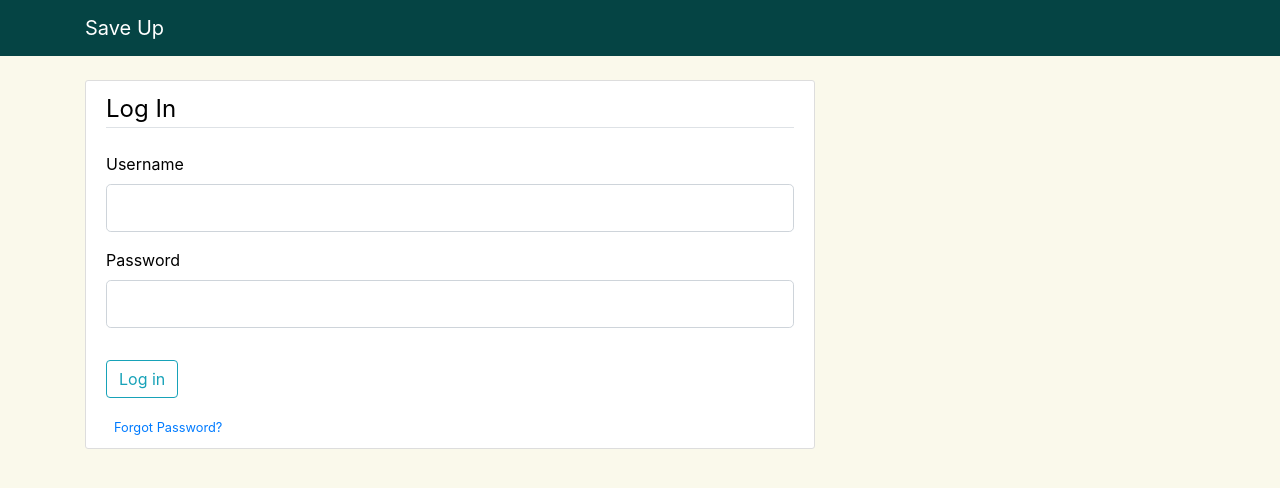
After one commit to albinvinoy/SaveUp, a Flask app: page /login in a window 1280 px wide. The commit adds this page. Shown: the top 488 px of the page. Run offline with Flask 2, Linux system fonts and the light colour scheme; some libraries are stand-ins or nearby versions.

Commit message:
added forms, working on templates

```diff
--- a/budgetTracking/__init__.py
+++ b/budgetTracking/__init__.py
@@ -1,7 +1,9 @@
 from flask import Flask
 from flask_sqlalchemy import SQLAlchemy
+from flask_migrate import Migrate
+
+
 import os
-from flask_migrate import Migrate
 basedir = os.path.abspath(os.path.dirname(__file__))
 from datetime import datetime
 
--- /dev/null
+++ b/budgetTracking/forms.py
@@ -0,0 +1,31 @@
+from flask_wtf import FlaskForm
+from flask_wtf.file import FileField, FileAllowed
+from wtforms import StringField, PasswordField, SubmitField, BooleanField
+from wtforms.validators import DataRequired, Length, Email, EqualTo, ValidationError
+from budgetTracking.models import User
+
+class RegisterForm(FlaskForm):
+    username = StringField('Username', validators=[DataRequired(), Length(min=2, max=20)])
+    # email = StringField('Email', validators=[DataRequired(), Email()])
+    password = PasswordField('Password', validators=[DataRequired()])
+    confirmPassword = PasswordField('Confirm Password', validators=[DataRequired(), EqualTo('password')])
+
+    submit = SubmitField('Sign Up')
+
+    def validate_username(self, username):
+        user = User.query.filter_by(username=username.data).first()
+        if user:
+            raise ValidationError("Username is already taken")
+
+
+class LoginForm(FlaskForm):
+
+    username = StringField("Username", validators=[DataRequired()])
+    password = PasswordField('Password', validators=[DataRequired()])
+
+    submit = SubmitField('Log in')
+
+    def validate_username(self, username):
+        user = User.query.filter_by(username=username.data).first()
+        if not user:
+            raise ValidationError("Error Logging in")
--- a/budgetTracking/models.py
+++ b/budgetTracking/models.py
@@ -7,7 +7,7 @@ class User(db.Model):
     id = db.Column(db.Integer, primary_key=True)
     username = db.Column(db.String(20), unique=True, nullable=False)
     password = db.Column(db.String(60), nullable=False)
-    email = db.Column(db.String(120), unique=True, nullable=False)
+    # email = db.Column(db.String(120), unique=True, nullable=False)
     profilePicture = db.Column(db.String(20), nullable=False, default='default.jpg')
     incomes = db.relationship('Income', backref='user')
     expenses = db.relationship('Expense', backref='user')
@@ -20,7 +20,7 @@ class Expense(db.Model):
     # Table that shows expense of the user
     id = db.Column(db.Integer, primary_key=True)
     amount = db.Column(db.Integer, nullable=False)
-    datePosted = db.Column(db.DateTime, nullable=False)
+    datePosted = db.Column(db.DateTime, nullable=False, default=datetime.utcnow)
     #connect this to user
     user_id = db.Column(db.Integer, db.ForeignKey('user.id'), nullable=False)
 
@@ -31,7 +31,7 @@ class Income(db.Model):
     # Table that shows income of the user
     id = db.Column(db.Integer, primary_key=True)
     amount = db.Column(db.Integer, nullable=False)
-    postedDate = db.Column(db.DateTime, nullable=False)
+    postedDate = db.Column(db.DateTime, nullable=False, default=datetime.utcnow)
     #connect this to user
     user_id = db.Column(db.Integer, db.ForeignKey('user.id'), nullable=False)
 
--- a/budgetTracking/routes.py
+++ b/budgetTracking/routes.py
@@ -1,7 +1,13 @@
-from flask import render_template
+from flask import render_template, url_for
 from budgetTracking import app, db
+from budgetTracking.forms import RegisterForm, LoginForm
 
 @app.route("/")
 @app.route("/welcome")
 def home():
     return render_template('welcome.html')
+
+@app.route('/login')
+def login():
+    form = LoginForm()
+    return render_template("login.html", form=form)
--- /dev/null
+++ b/budgetTracking/static/main.css
@@ -0,0 +1,80 @@
+body {
+  background: #faf9eb;
+  color: #000000;
+  margin-top: 5rem;
+}
+
+h1, h2, h3, h4, h5, h6 {
+  color: #444444;
+}
+
+.bg-steel {
+  background-color: rgb(5, 68, 68);
+}
+
+.site-header .navbar-nav .nav-link .navbar-brand{
+  color: #000000;
+}
+
+.site-header .navbar-nav .nav-link:hover {
+  color: #0e0ae2;
+}
+
+.site-header .navbar-nav .nav-link.active {
+  font-weight: 500;
+}
+
+.content-section {
+  background: #ffffff;
+  padding: 10px 20px;
+  border: 1px solid #dddddd;
+  border-radius: 3px;
+  margin-bottom: 20px;
+}
+
+.article-title {
+  color: #444444;
+}
+
+a.article-title:hover {
+  color: #428bca;
+  text-decoration: none;
+}
+
+.article-content {
+  white-space: pre-line;
+}
+
+.article-img {
+  height: 65px;
+  width: 65px;
+  margin-right: 16px;
+}
+
+.article-metadata {
+  padding-bottom: 1px;
+  margin-bottom: 4px;
+  border-bottom: 1px solid #e3e3e3
+}
+
+.article-metadata a:hover {
+  color: #333;
+  text-decoration: none;
+}
+
+.article-svg {
+  width: 25px;
+  height: 25px;
+  vertical-align: middle;
+}
+
+.account-img {
+  height: 125px;
+  width: 125px;
+  margin-right: 20px;
+  margin-bottom: 16px;
+}
+
+.account-heading {
+  font-size: 2.5rem;
+}
--- /dev/null
+++ b/budgetTracking/templates/layout.html
@@ -0,0 +1,48 @@
+<!DOCTYPE html>
+<html>
+<head>
+    <!-- Required meta tags -->
+    <meta charset="utf-8">
+    <meta name="viewport" content="width=device-width, initial-scale=1, shrink-to-fit=no">
+
+    <!-- Bootstrap CSS -->
+    <link rel="stylesheet" href="https://maxcdn.bootstrapcdn.com/bootstrap/4.0.0/css/bootstrap.min.css" integrity="sha384-Gn5384xqQ1aoWXA+058RXPxPg6fy4IWvTNh0E263XmFcJlSAwiGgFAW/dAiS6JXm" crossorigin="anonymous">
+
+    <link rel="stylesheet" type="text/css" href="{{ url_for('static', filename='main.css') }}">
+</head>
+<body>
+    <header class="site-header">
+      <nav class="navbar navbar-expand-md navbar-dark bg-steel fixed-top">
+        <div class="container">
+          <a class="navbar-brand mr-4" href="/">Save Up</a>
+          <button class="navbar-toggler" type="button" data-toggle="collapse" data-target="#navbarToggle" aria-controls="navbarToggle" aria-expanded="false" aria-label="Toggle navigation">
+            <span class="navbar-toggler-icon"></span>
+          </button>
+          <div class="collapse navbar-collapse" id="navbarToggle">
+            <div class="navbar-nav mr-auto">
+              <!-- <a class="nav-item nav-link" href="{{ url_for('home') }}">Home</a> -->
+            </div>
+            <!-- Navbar Right Side -->
+            <div class="navbar-nav">
+
+            </div>
+          </div>
+        </div>
+      </nav>
+    </header>
+    <main role="main" class="container">
+      <div class="row">
+        <div class="col-md-8">
+          {% block content %}{% endblock %}
+        </div>
+
+      </div>
+    </main>
+
+    <!-- Optional JavaScript -->
+    <!-- jQuery first, then Popper.js, then Bootstrap JS -->
+    <script src="https://code.jquery.com/jquery-3.2.1.slim.min.js" integrity="sha384-KJ3o2DKtIkvYIK3UENzmM7KCkRr/rE9/Qpg6aAZGJwFDMVNA/GpGFF93hXpG5KkN" crossorigin="anonymous"></script>
+    <script src="https://cdnjs.cloudflare.com/ajax/libs/popper.js/1.12.9/umd/popper.min.js" integrity="sha384-ApNbgh9B+Y1QKtv3Rn7W3mgPxhU9K/ScQsAP7hUibX39j7fakFPskvXusvfa0b4Q" crossorigin="anonymous"></script>
+    <script src="https://maxcdn.bootstrapcdn.com/bootstrap/4.0.0/js/bootstrap.min.js" integrity="sha384-JZR6Spejh4U02d8jOt6vLEHfe/JQGiRRSQQxSfFWpi1MquVdAyjUar5+76PVCmYl" crossorigin="anonymous"></script>
+</body>
+</html>
--- /dev/null
+++ b/budgetTracking/templates/login.html
@@ -0,0 +1,44 @@
+{% extends "layout.html" %}
+
+{% block content %}
+
+    <div class="content-section">
+        <form method="POST" action="">
+            {{ form.hidden_tag() }}
+            <fieldset class="form-group">
+                <legend class="border-bottom mb-4">Log In</legend>
+                <div class="form-group">
+                    {{ form.username.label(class="form-control-label") }}
+                    {% if form.username.errors %}
+                    {{ form.username(class="form-control form-control-lg
+                    is-invalid") }}
+                    <div class="invalid-feedback">
+                        {% for error in form.username.errors %}
+                        <span>{{ error }}</span>
+                        {% endfor %}
+                    </div>
+                    {% else %}
+                    {{ form.username(class="form-control form-control-lg") }}
+                    {% endif %}
+                </div>
+                <div class="form-group">
+                    {{ form.password.label(class="form-control-label") }} {% if form.password.errors %} {{ form.password(class="form-control
+                    form-control-lg is-invalid") }}
+                    <div class="invalid-feedback">
+                        {% for error in form.password.errors %}
+                        <span>{{ error }}</span>
+                        {% endfor %}
+                    </div>
+                    {% else %} {{ form.password(class="form-control form-control-lg") }} {% endif %}
+                </div>
+            </fieldset>
+            <div class="form-group">
+                {{ form.submit(class="btn btn-outline-info") }}
+            </div>
+            <small class="text-muted ml-2">
+                <a href="#">Forgot Password?</a>
+            </small>
+        </form>
+    </div>
+
+{% endblock content %}
```
Also changed, not shown: budgetTracking/templates/sidelink.html (added, +13 -0 lines), budgetTracking/templates/welcome.html (+10 -9 lines), budgetTracking/templates/register.html (added), 1 other file.
